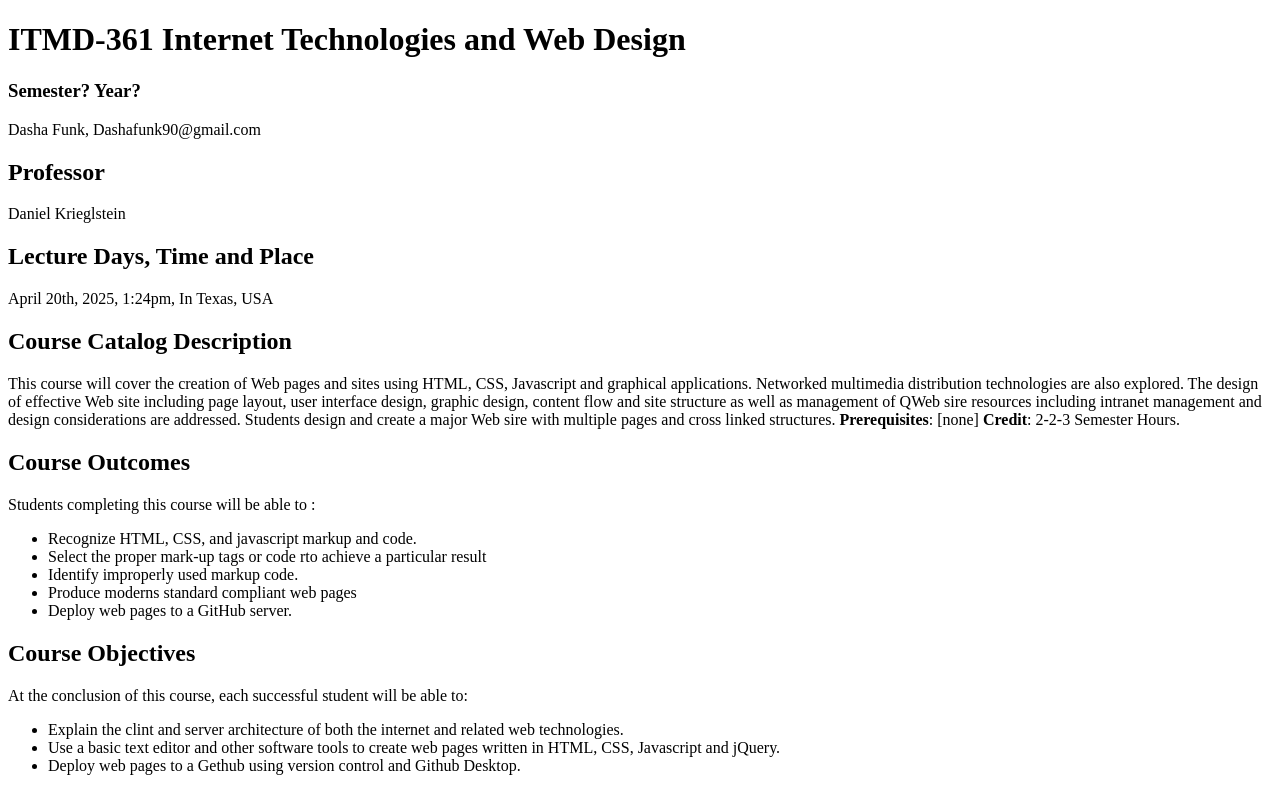
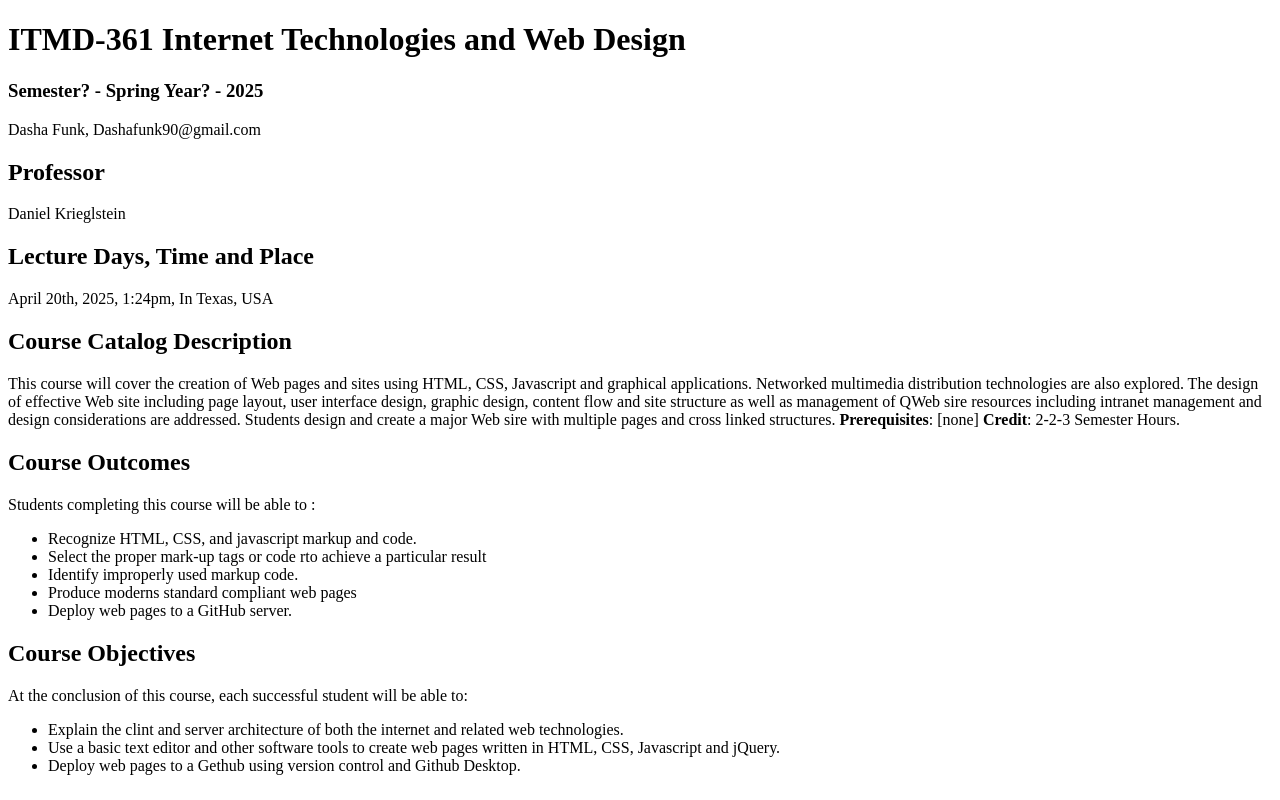
Before and after one commit to Dasha-Funk/webdev-lab2, a plain HTML site: page index.html in a window 1280 px wide. Drawn offline with Linux system fonts and the light colour scheme.

Commit message:
updated content on semester and year

```diff
--- a/index.html
+++ b/index.html
@@ -7,7 +7,7 @@
 </head>
 <body>
 <h1>ITMD-361 Internet Technologies and Web Design </h1>
-<h3>Semester? Year?</h3>
+<h3>Semester? - Spring Year? - 2025</h3>
 <p>Dasha Funk, Dashafunk90@gmail.com</p>
 <h2>Professor</h2>
 <p>Daniel Krieglstein</p>
```
